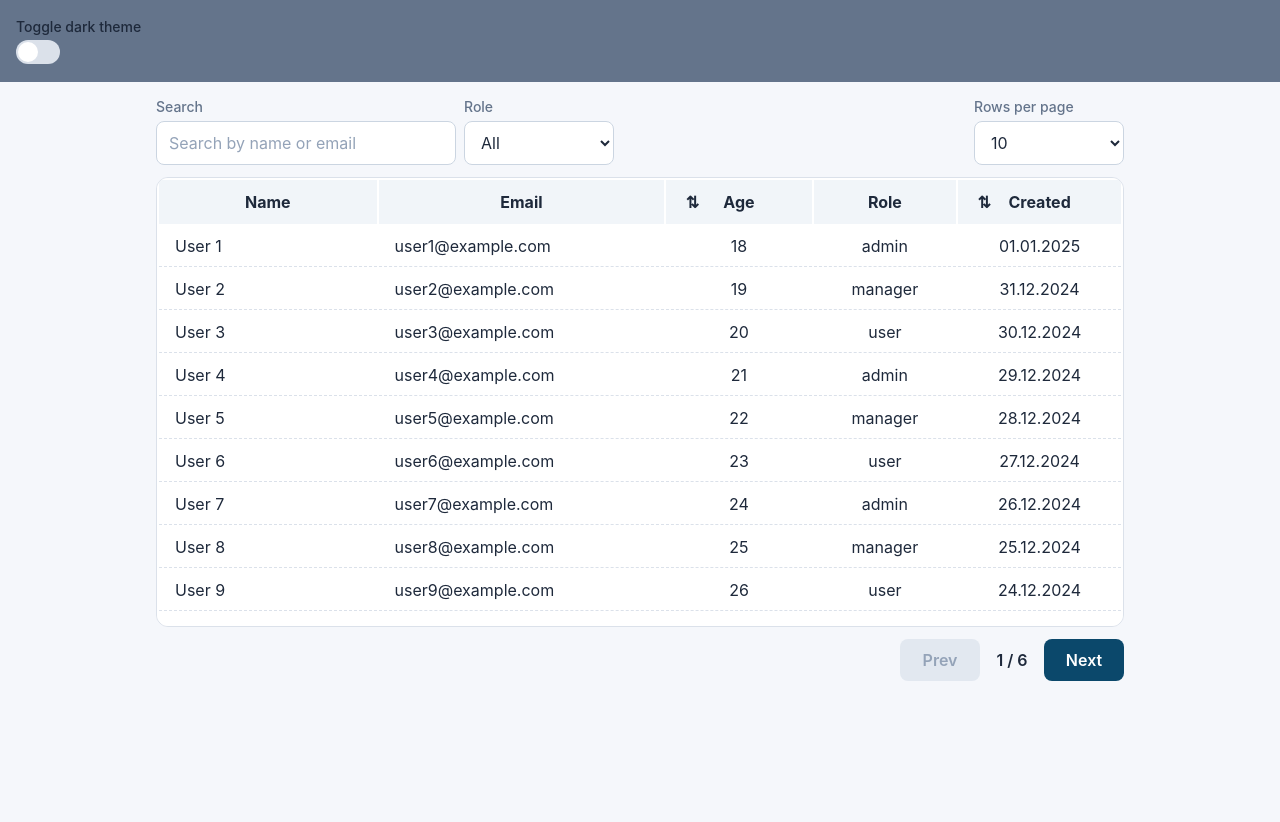
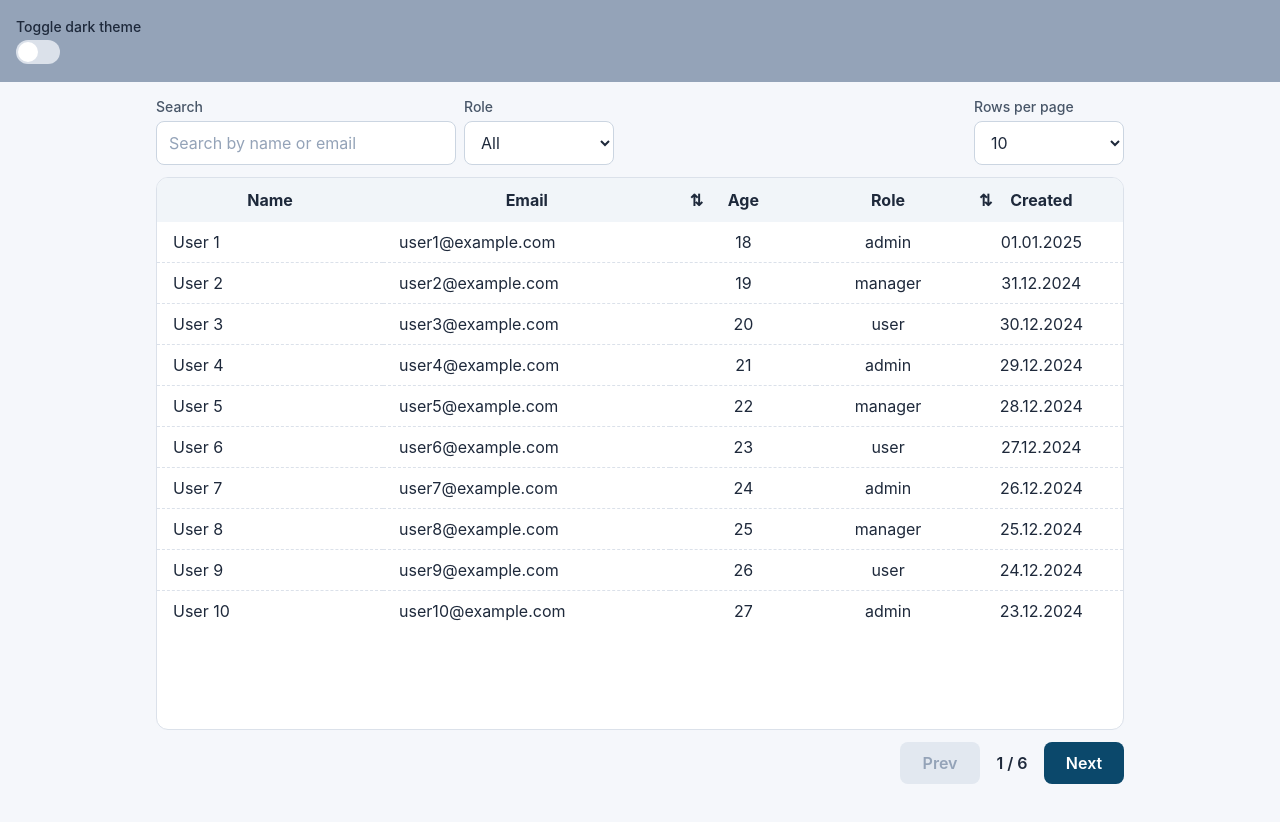
Before and after one commit to linska/nuxt-users-dashboard, a Nuxt app: page / in a window 1280 px wide. Shown: the top 822 px of the page. After the commit the page ends 800 px from the top, so only its background shows below. Built offline with nearby package versions, Linux system fonts and the light colour scheme.

Commit message:
feat: finalize dashboard UI and documentation

```diff
--- a/assets/css/main.css
+++ b/assets/css/main.css
@@ -6,12 +6,12 @@
     --table-header-bg: #f1f5f9;
 
     --text-color: #1e293b;
-    --muted-text-color: #64748b;
+    --muted-text-color: #485668;
 
     --border-color: #dbe1ea;
     --primary-color: #0f354b;
 
-    --header-color: #64748b;
+    --header-color: #94a3b8;
 
     --control-bg: #ffffff;
     --control-border: #cbd5e1;
@@ -26,6 +26,9 @@
 
     --button-disabled-bg: #e2e8f0;
     --button-disabled-text: #94a3b8;
+
+    --highlight-bg: #fef08a;
+    --highlight-text: #713f12;
 }
 
 html.dark {
@@ -56,6 +59,9 @@ html.dark {
 
     --button-disabled-bg: #e2e8f0;
     --button-disabled-text: #94a3b8;
+
+    --highlight-bg: #854d0e;
+    --highlight-text: #fef9c3;
 }
 
 * {
@@ -69,6 +75,8 @@ body,
 }
 
 body {
+    height: 100vh;
+    overflow: hidden;
     margin: 0;
     background: var(--page-bg);
     color: var(--text-color);
--- a/components/BaseInput.vue
+++ b/components/BaseInput.vue
@@ -95,6 +95,7 @@ function clearInput() {
   display: grid;
   place-items: center;
 
+  min-width: 24px;
   width: 24px;
   height: 24px;
   padding: 0;
@@ -108,6 +109,7 @@ function clearInput() {
 
 .search-field__clear:hover {
   color: var(--text-color);
+  background-color: transparent;
 }
 
 .search-field__input::placeholder {
--- /dev/null
+++ b/components/HighlightedText.vue
@@ -0,0 +1,66 @@
+<template>
+  <span>
+    <template
+      v-for="(part, index) in parts"
+      :key="index"
+    >
+      <mark
+        v-if="part.highlighted"
+        class="highlight"
+      >
+        {{ part.text }}
+      </mark>
+
+      <template v-else>
+        {{ part.text }}
+      </template>
+    </template>
+  </span>
+</template>
+
+<script setup lang="ts">
+const props = defineProps<{
+  text: string;
+  query: string;
+}>();
+
+function escapeRegExp(value: string) {
+  return value.replace(/[.*+?^${}()|[\]\\]/g, '\\$&');
+}
+
+const parts = computed(() => {
+  const query = props.query.trim();
+
+  if (!query) {
+    return [
+      {
+        text: props.text,
+        highlighted: false,
+      },
+    ];
+  }
+
+  const expression = new RegExp(
+    `(${escapeRegExp(query)})`,
+    'gi',
+  );
+
+  return props.text
+    .split(expression)
+    .filter(Boolean)
+    .map(part => ({
+      text: part,
+      highlighted:
+        part.toLowerCase() === query.toLowerCase(),
+    }));
+});
+</script>
+
+<style scoped>
+.highlight {
+  padding: 1px 2px;
+  border-radius: 3px;
+  background: var(--highlight-bg);
+  color: var(--highlight-text);
+}
+</style>
--- a/components/UserTable.vue
+++ b/components/UserTable.vue
@@ -34,8 +34,18 @@
           v-for="user in users"
           :key="user.id"
         >
-          <td>{{ user.name }}</td>
-          <td>{{ user.email }}</td>
+          <td>
+            <HighlightedText
+              :text="user.name"
+              :query="search"
+            />
+          </td>
+          <td>
+            <HighlightedText
+              :text="user.email"
+              :query="search"
+            />
+          </td>
           <td class="center">{{ user.age }}</td>
           <td class="center">{{ user.role }}</td>
           <td class="center">
@@ -50,11 +60,13 @@
 <script setup lang="ts">
 import type {User} from '~/types/User.ts'
 import type {SortDirection, SortField} from "~/constants/sorting.ts";
+import HighlightedText from "~/components/HighlightedText.vue";
 
 const props = defineProps<{
   users: User[],
   sortBy: SortField,
   sortDirection: SortDirection,
+  search: string;
 }>()
 
 defineEmits<{
@@ -80,11 +92,24 @@ function getSortIcon(field: SortField) {
 
 <style scoped>
 .table-wrapper {
-  height: 450px;
+  height: 100%;
   overflow: auto;
   border: 1px solid var(--border-color);
   border-radius: 12px;
   background: var(--surface-bg);
+  -webkit-overflow-scrolling: touch;
+}
+
+table {
+  width: 100%;
+  min-width: 720px;
+  border-collapse: separate;
+  border-spacing: 0;
+}
+
+th,
+td {
+  white-space: nowrap;
 }
 
 thead th {
@@ -118,4 +143,22 @@ tr:last-child td {
   border-bottom: none;
 }
 
+.table-wrapper::-webkit-scrollbar {
+  width: 10px;
+  height: 10px;
+}
+
+.table-wrapper::-webkit-scrollbar-track {
+  background: var(--surface-bg);
+}
+
+.table-wrapper::-webkit-scrollbar-thumb {
+  border: 2px solid var(--surface-bg);
+  border-radius: 999px;
+  background: var(--control-border);
+}
+
+.table-wrapper::-webkit-scrollbar-thumb:hover {
+  background: var(--control-border-hover);
+}
 </style>
--- a/layouts/default.vue
+++ b/layouts/default.vue
@@ -27,20 +27,34 @@ function updateTheme(value: boolean) {
   theme.value = value ? 'dark' : 'light';
 }
 
+const title = 'User Dashboard | Nuxt';
+const description =
+  'A responsive user dashboard with search, filtering, sorting, pagination, and light and dark themes.';
+
 useHead(() => ({
   htmlAttrs: {
     class: isDark.value ? 'dark' : '',
+    lang: 'en',
   },
 }));
+
+useSeoMeta({
+  title: title,
+  ogTitle: title,
+  description: description,
+  ogDescription: description,
+  ogType: 'website',
+})
 </script>
 
 <style scoped>
 .header {
   background-color: var(--header-color);
   padding: 16px;
+  height: 82px;
 }
 
 .main {
-  min-height: calc(100vh - 56px);
+  height: calc(100vh - 82px);
 }
 </style>
--- a/pages/index.vue
+++ b/pages/index.vue
@@ -1,5 +1,5 @@
 <template>
-  <section class="container">
+  <section class="container users">
     <UserFilters
       :search="search"
       :role="role"
@@ -14,6 +14,7 @@
       @sort="onSort"
       :sort-by="sortBy"
       :sort-direction="sortDirection"
+      :search="search"
     />
 
     <PaginationControls
@@ -42,5 +43,9 @@ const {
 </script>
 
 <style scoped>
-
+.users {
+  height: 100%;
+  display: flex;
+  flex-direction: column;
+}
 </style>
```
Also changed, not shown: 1 other file (tests, documents, lock files or other folders).
